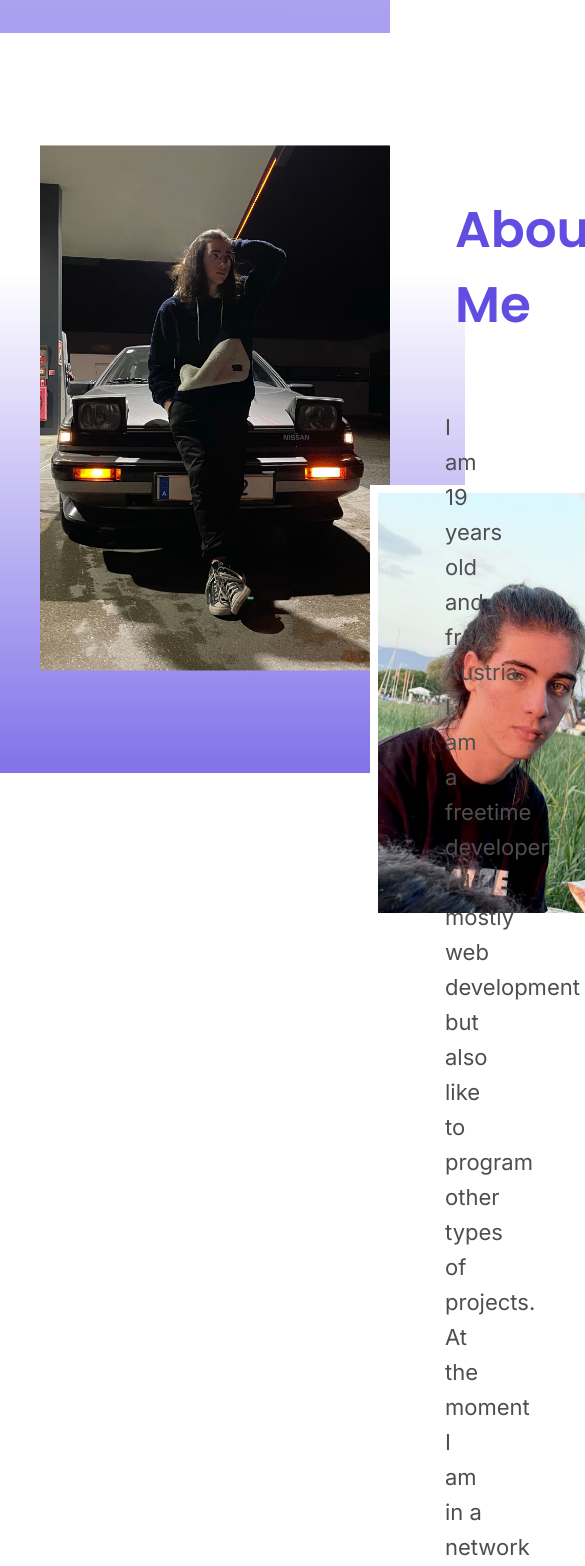
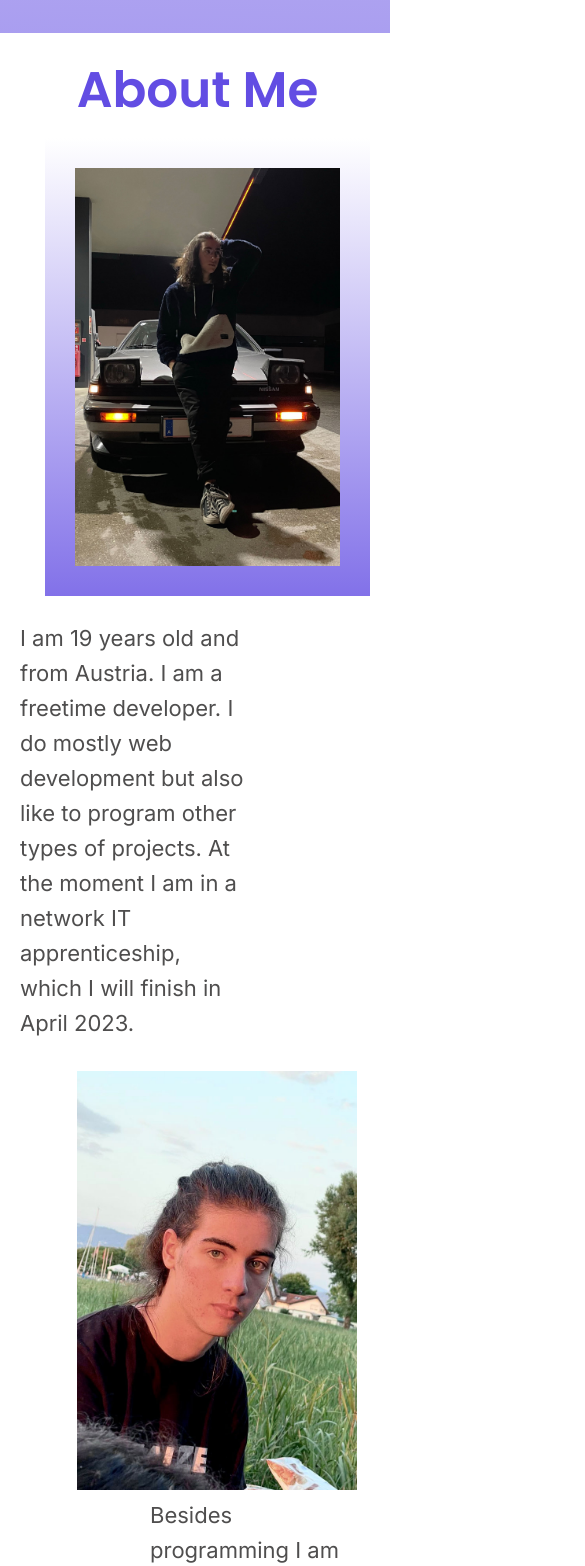
Before and after one commit to MaikeruDev/Michael-Prietl, an Angular app: page / in a window 390 px wide. Shown: the part 942-2508 px from the top of the page, 585 px wide, since content can reach past the window. Built offline with nearby package versions, Linux system fonts and the light colour scheme.

Commit message:
Wide Mobile Design

```diff
--- a/src/app/app.component.html
+++ b/src/app/app.component.html
@@ -1,11 +1,4 @@
-<!-- * * * * * * * * * * * * * * * * * * * * * * * * * * * * * * * -->
-<!-- * * * * * * * * * * * The content below * * * * * * * * * * * -->
-<!-- * * * * * * * * * * is only a placeholder * * * * * * * * * * -->
-<!-- * * * * * * * * * * and can be replaced. * * * * * * * * * * * -->
-<!-- * * * * * * * * * * * * * * * * * * * * * * * * * * * * * * * -->
-<!-- * * * * * * * * * Delete the template below * * * * * * * * * * -->
-<!-- * * * * * * * to get started with your project! * * * * * * * * -->
-<!-- * * * * * * * * * * * * * * * * * * * * * * * * * * * * * * * -->
+
 <div class="wrapper">
   <nav>
     <ul>
@@ -53,14 +46,17 @@
       <p>Besides programming I am also interested in cars, music and like to play some video games from time to time. I like to travel and try to get to know more places in the future.</p>
     </div>
   </div>
+  <div class="grid_wide_mobile">
+    <h4>About Me</h4>
+    <div class="row1">
+      <img src="../assets/car_img.jpeg" alt="">
+      <p>I am 19 years old and from Austria. I am a freetime developer. I do mostly web development but also like to program other types of projects. At the moment I am in a network IT apprenticeship, which I will finish in April 2023.</p>
+    </div>
+    <div class="row2">
+      <img src="../assets/sea.jpeg" alt="">
+      <p>Besides programming I am also interested in cars, music and like to play some video games from time to time. I like to travel and try to get to know more places in the future.</p>
+    </div>
+  </div>
 </div>
 
-<!-- * * * * * * * * * * * * * * * * * * * * * * * * * * * * * * * -->
-<!-- * * * * * * * * * * * The content above * * * * * * * * * * * -->
-<!-- * * * * * * * * * * is only a placeholder * * * * * * * * * * -->
-<!-- * * * * * * * * * * and can be replaced. * * * * * * * * * * * -->
-<!-- * * * * * * * * * * * * * * * * * * * * * * * * * * * * * * * -->
-<!-- * * * * * * * * * * End of Placeholder * * * * * * * * * * * -->
-<!-- * * * * * * * * * * * * * * * * * * * * * * * * * * * * * * * -->
-
 <router-outlet></router-outlet>
--- a/src/app/app.component.sass
+++ b/src/app/app.component.sass
@@ -168,6 +168,8 @@ div.wrapper:nth-child(2)
                 line-height: 35px
                 color: #4F4E4E
                 padding-right: 150px
+    div.grid_wide_mobile
+        display: none
 
 @media screen and (max-width: 1850px)
     div.wrapper:nth-child(2)
@@ -252,6 +254,57 @@ div.wrapper:nth-child(2)
     div.wrapper:first-child
         height: 1150px
 
+    div.grid_wrapper
+        display: none !important
+
+    div.grid_wide_mobile
+        display: grid !important
+        grid-template-areas: "title" "row1" "row2"
+        height: 500px
+        h4
+            grid-area: title
+            font-family: 'Poppins'
+            font-style: normal
+            font-weight: 600
+            font-size: 50px
+            line-height: 75px
+            color: #624DE3
+            margin: 20px auto 5px auto
+        div.row1
+            grid-area: row1
+            margin-left: 20px
+            img
+                width: 265px
+                border: 5px white solid
+                padding: 30px
+                margin: 0 20px 20px 20px
+                background: linear-gradient(0deg, #624DE3 -25.59%, white 100%)
+                float: left
+            p
+                font-family: 'Inter'
+                font-style: normal
+                font-weight: 400
+                font-size: 22px
+                line-height: 35px
+                color: #4F4E4E
+                padding-right: 150px
+        div.row2
+            grid-area: row2
+            margin-right: 30px
+            img
+                width: 280px
+                border: 8px white solid
+                pointer-events: none
+                float: right
+            p
+                font-family: 'Inter'
+                font-style: normal
+                font-weight: 400
+                font-size: 22px
+                line-height: 35px
+                color: #4F4E4E
+                padding-left: 150px
+
 @media screen and (max-width: 775px)
     div.wrapper:first-child
         height: 950px
```
